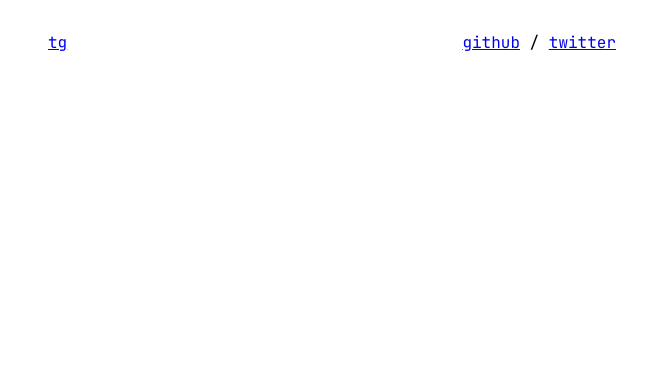
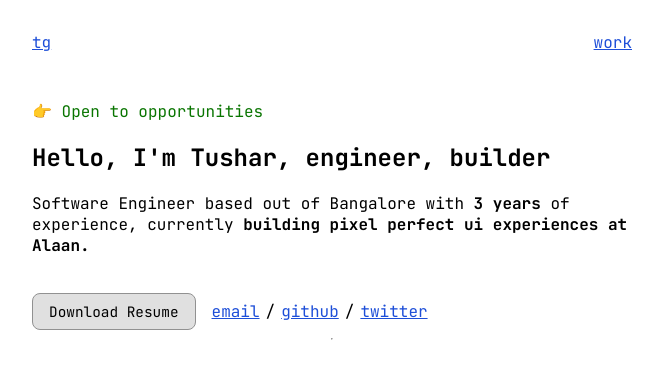
Before and after one commit to onlytusharrr/ogtushar.github.io, a plain HTML site: page index.html in a window 1280 px wide. Shown: the whole page, without its empty margins (308-971 px from the left). Drawn offline with Linux system fonts and the light colour scheme.

Commit message:
Enhance index.html and style.css: Update layout with new header section, navigation links, and improved styling for buttons and flex containers.

```diff
--- a/css/style.css
+++ b/css/style.css
@@ -6,15 +6,42 @@ body {
     max-width: 600px;
     display: flex;
     flex-direction: column;
-    /* align-items: center; */
     justify-content: center;
     margin: 0 auto;
-    padding: 2rem 0;
+    padding: 2rem;
 }
 
 nav {
     display: flex;
     justify-content: space-between;
     align-items: center;
-    padding: 0 1rem;
+    margin-bottom: 2rem;
 }
+
+.nav-links {
+    display: flex;
+}
+
+.nav-links-separator {
+    padding: 0 6px;
+}
+
+a {
+    color: #1d4ed8;
+}
+
+.button {
+    background-color: #e0e0e0;
+    border: 0.33px solid #919191;
+    padding: 0.5rem 1rem;
+    font-size: 0.9rem;
+    color: black;
+    text-decoration: none;
+    border-radius: 0.5rem;
+}
+
+.flex {
+    display: flex;
+    justify-content: start;
+    align-items: center;
+}
--- a/index.html
+++ b/index.html
@@ -1,25 +1,48 @@
 <!DOCTYPE html>
 <html lang="en">
-
   <head>
-    <meta charset="UTF-8">
-    <meta name="viewport" content="width=device-width, initial-scale=1.0">
+    <meta charset="UTF-8" />
+    <meta name="viewport" content="width=device-width, initial-scale=1.0" />
     <title>Tushar Ghige</title>
-    <link rel="preconnect" href="https://fonts.googleapis.com">
-    <link rel="preconnect" href="https://fonts.gstatic.com" crossorigin>
-    <link href="https://fonts.googleapis.com/css2?family=JetBrains+Mono:ital,wght@0,100..800;1,100..800&display=swap"
-        rel="stylesheet">
-    <link rel="stylesheet" href="css/style.css">
+    <link rel="preconnect" href="https://fonts.googleapis.com" />
+    <link rel="preconnect" href="https://fonts.gstatic.com" crossorigin />
+    <link
+      href="https://fonts.googleapis.com/css2?family=JetBrains+Mono:ital,wght@0,100..800;1,100..800&display=swap"
+      rel="stylesheet"
+    />
+    <link rel="stylesheet" href="css/style.css" />
   </head>
 
   <body>
     <nav>
       <a href="/index.html">tg</a>
       <div class="nav-links">
-            <a href="https://github.com/onlytusharrr" target="_blank">github</a> / <a href="https://x.com/1xtushar"
-                target="_blank">twitter</a>
+        <a href="#work">work</a>
+        <!-- <span class="nav-links-separator">/</span> -->
       </div>
     </nav>
+    <header>
+      <p style="color: #097500">👉 Open to opportunities</p>
+      <h2>Hello, I'm Tushar, engineer, builder</h2>
+      <p>
+        Software Engineer based out of Bangalore with
+        <strong>3 years</strong> of experience, currently
+        <strong>building pixel perfect ui experiences at Alaan.</strong>
+      </p>
+      <br />
+      <div class="flex">
+        <a class="button" href="#">Download Resume</a>
+        <div class="flex" style="margin-left: 1rem">
+          <a href="mailto:ghigetushar@gmail.com" target="_blank">email</a>
+          <span class="nav-links-separator">/</span>
+          <a href="https://github.com/onlytusharrr" target="_blank">github</a>
+          <span class="nav-links-separator">/</span>
+          <a href="https://x.com/1xtushar" target="_blank">twitter</a>
+        </div>
+      </div>
+    </header>
+    <hr />
+    <main></main>
+    <footer></footer>
   </body>
-
 </html>
```
Lines whose indentation alone changed are shown as unchanged.
